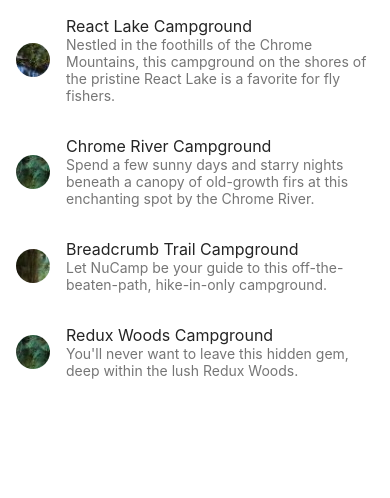
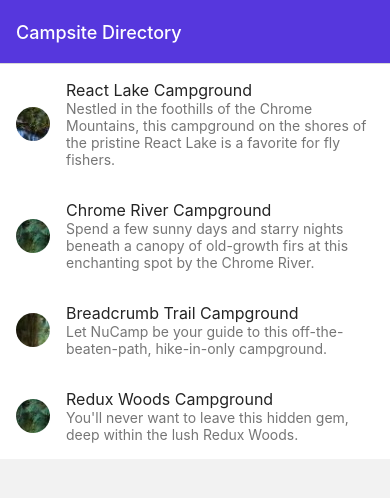
Before and after one commit to horacenjoroge/4-React-Native, a React Native app in the folder nucampsite/: screen /Directory in a window 390 px wide. Shown: the top 498 px of the page. Built offline with nearby package versions, Linux system fonts and the light colour scheme.

Commit message:
Navigation Part 1

```diff
--- a/nucampsite/App.js
+++ b/nucampsite/App.js
@@ -1,5 +1,10 @@
+import { NavigationContainer } from '@react-navigation/native';
 import Main from './screens/MainComponent';
 
 export default function App() {
-    return <Main />;
+   return (
+       <NavigationContainer>
+           <Main />
+       </NavigationContainer>
+   );
 }
--- a/nucampsite/babel.config.js
+++ b/nucampsite/babel.config.js
@@ -1,6 +1,7 @@
 module.exports = function(api) {
   api.cache(true);
   return {
-    presets: ['babel-preset-expo']
+    presets: ['babel-preset-expo'],
+    plugins: ['react-native-reanimated/plugin'],
   };
 };
--- a/nucampsite/package.json
+++ b/nucampsite/package.json
@@ -9,7 +9,7 @@
     "web": "expo start --web"
   },
   "dependencies": {
-    "@react-native-async-storage/async-storage": "1.23.1",
+    "@react-native-async-storage/async-storage": "^1.23.1",
     "@react-native-community/datetimepicker": "8.2.0",
     "@react-native-community/masked-view": "^0.1.11",
     "@react-native-community/netinfo": "11.4.1",
--- a/nucampsite/screens/CampsiteInfoScreen.js
+++ b/nucampsite/screens/CampsiteInfoScreen.js
@@ -1,7 +1,8 @@
 import RenderCampsite from '../features/campsites/RenderCampsite';
 
-const CampsiteInfoScreen = (props) => {
-   return <RenderCampsite campsite={props.campsite} />;
+const CampsiteInfoScreen = ({ route }) => {
+   const { campsite } = route.params;
+   return <RenderCampsite campsite={campsite} />;
 };
 
 export default CampsiteInfoScreen;
--- a/nucampsite/screens/DirectoryScreen.js
+++ b/nucampsite/screens/DirectoryScreen.js
@@ -1,11 +1,14 @@
-
+import { useState } from 'react';
 import { FlatList } from 'react-native';
 import { Avatar, ListItem } from 'react-native-elements';
+import { CAMPSITES } from '../shared/campsites';
 
-const DirectoryScreen = (props) => {
+const DirectoryScreen = ({ navigation }) => {
+   const [campsites, setCampsites] = useState(CAMPSITES);
+
    const renderDirectoryItem = ({ item: campsite }) => {
        return (
-           <ListItem onPress={() => props.onPress(campsite.id)}>
+           <ListItem onPress={() => navigation.navigate('CampsiteInfo', { campsite })}>
                <Avatar source={campsite.image} rounded />
                <ListItem.Content>
                    <ListItem.Title>{campsite.name}</ListItem.Title>
@@ -19,7 +22,7 @@
 
    return (
        <FlatList
-           data={props.campsites}
+           data={campsites}
            renderItem={renderDirectoryItem}
            keyExtractor={(item) => item.id.toString()}
        />
--- a/nucampsite/screens/MainComponent.js
+++ b/nucampsite/screens/MainComponent.js
@@ -1,24 +1,47 @@
-import { View } from 'react-native';
-import { useState } from 'react';
-import { CAMPSITES } from '../shared/campsites.js';
+import { Platform, View } from 'react-native';
+import Constants from 'expo-constants';
+import { createStackNavigator } from '@react-navigation/stack';
 import DirectoryScreen from './DirectoryScreen';
 import CampsiteInfoScreen from './CampsiteInfoScreen';
 
-const Main = () => {
-   const [campsites, setCampsites] = useState(CAMPSITES);
-   const [selectedCampsiteId, setSelectedCampsiteId] = useState();
+const DirectoryNavigator = () => {
+   const Stack = createStackNavigator();
 
    return (
-       <View style={{ flex: 1 }}>
-           <DirectoryScreen
-               campsites={campsites}
-               onPress={campsiteId => setSelectedCampsiteId(campsiteId)}
+       <Stack.Navigator
+           initialRouteName='Directory'
+           screenOptions={{
+               headerStyle: {
+                   backgroundColor: '#5637DD'
+               },
+               headerTintColor: '#fff'
+           }}
+       >
+           <Stack.Screen
+               name='Directory'
+               component={DirectoryScreen}
+               options={{ title: 'Campsite Directory' }}
            />
-           <CampsiteInfoScreen
-               campsite={campsites.filter(
-                   campsite => campsite.id === selectedCampsiteId
-               )[0]}
+           <Stack.Screen
+               name='CampsiteInfo'
+               component={CampsiteInfoScreen}
+               options={({ route }) => ({
+                   title: route.params.campsite.name
+               })}
            />
+       </Stack.Navigator>
+   );
+};
+
+const Main = () => {
+   return (
+       <View
+           style={{
+               flex: 1,
+               paddingTop: Platform.OS === 'ios' ? 0 : Constants.statusBarHeight
+           }}
+       >
+           <DirectoryNavigator />
        </View>
    );
 };
```
Also changed, not shown: 1 other file (tests, documents, lock files or other folders).
